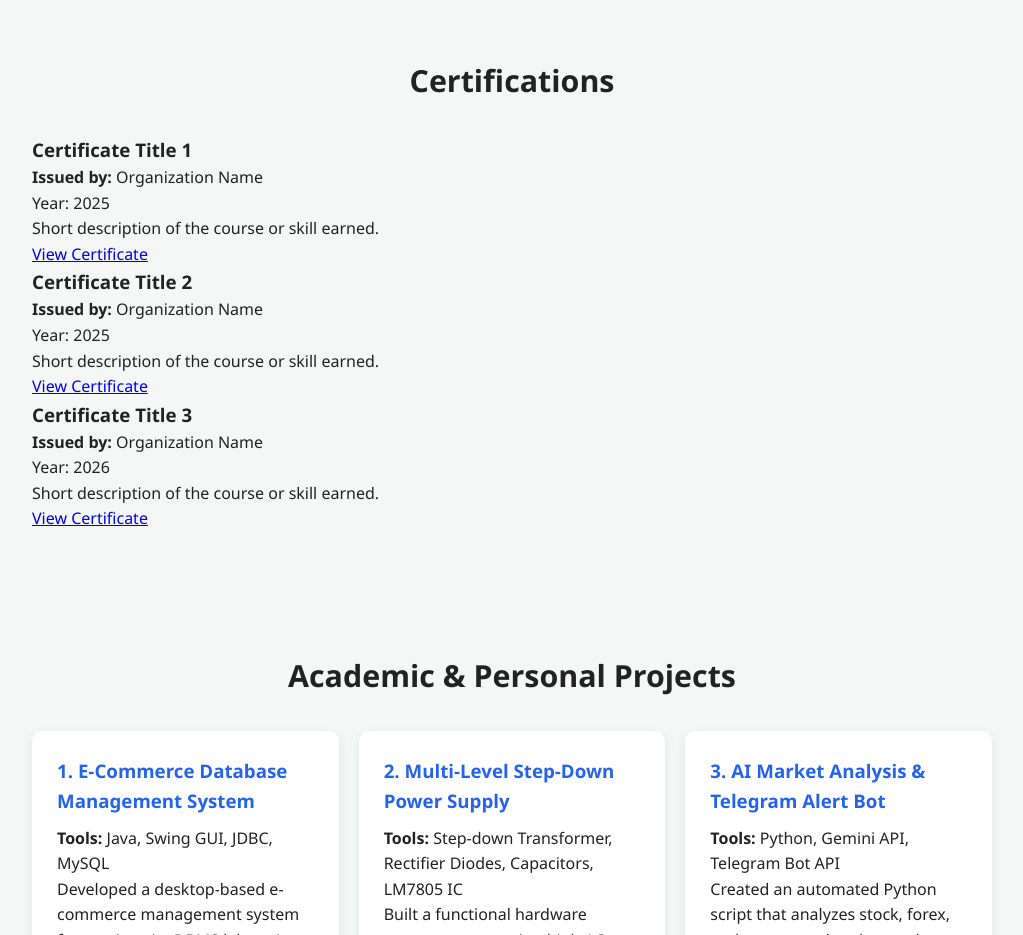
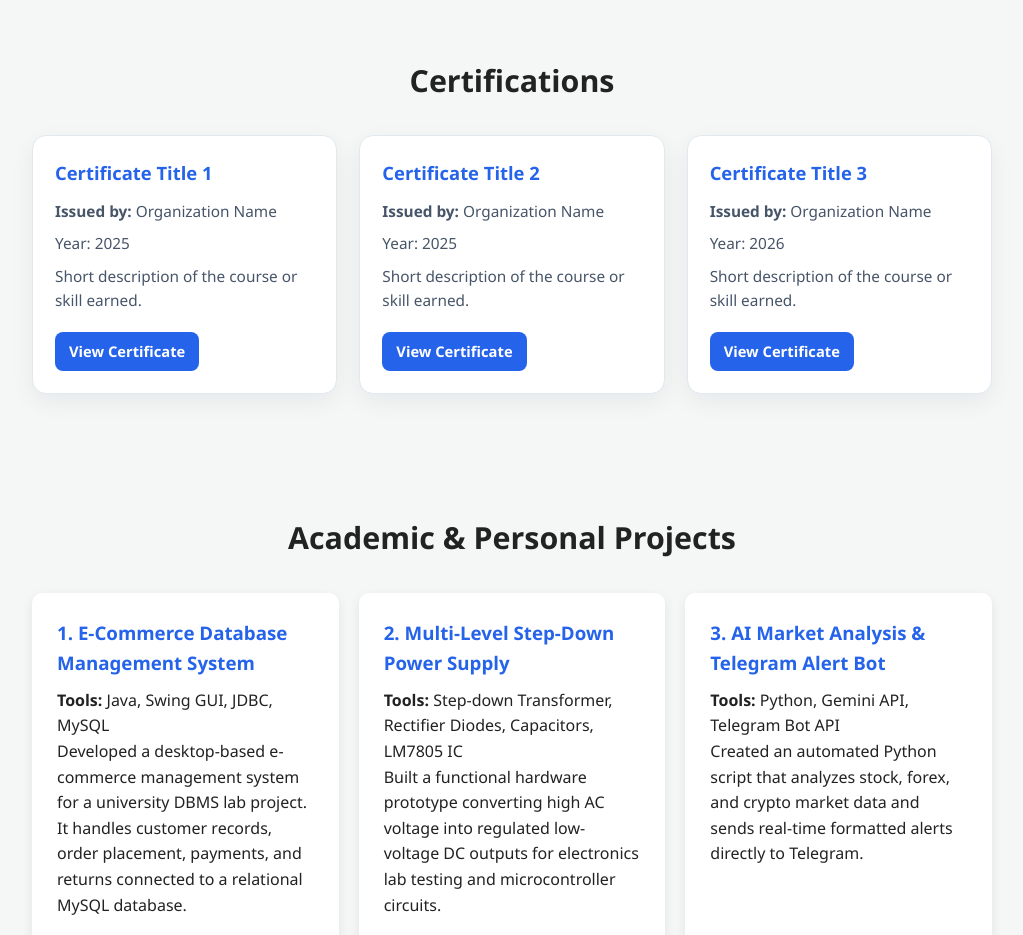
Before and after one commit to solaymankhandakershawon/solaymankhandaker-111224034, a plain HTML site: page index.html in a window 1280 px wide. Shown: the part 2002-2937 px from the top of the page, without its empty margins (128-1151 px from the left). Drawn offline with Linux system fonts and the light colour scheme.

```diff
--- a/style.css
+++ b/style.css
@@ -289,3 +289,49 @@ footer {
 .cert-link:hover {
     opacity: 0.85;
 }
+
+.cert-grid {
+    display: grid;
+    grid-template-columns: repeat(auto-fit, minmax(260px, 1fr));
+    gap: 22px;
+}
+
+.cert-box {
+    background-color: var(--card-bg, #ffffff);
+    border: 1px solid var(--border-color, #e2e8f0);
+    border-radius: 14px;
+    padding: 22px;
+    box-shadow: 0 8px 24px rgba(15, 23, 42, 0.06);
+    display: flex;
+    flex-direction: column;
+    justify-content: space-between;
+    gap: 8px;
+}
+
+.cert-box h3 {
+    color: var(--primary-color, #2563eb);
+    font-size: 1.15rem;
+    margin-bottom: 4px;
+}
+
+.cert-box p {
+    color: var(--muted-text, #475569);
+    font-size: 0.96rem;
+}
+
+.cert-btn {
+    display: inline-block;
+    margin-top: 10px;
+    padding: 8px 14px;
+    border-radius: 8px;
+    background-color: var(--primary-color, #2563eb);
+    color: #ffffff;
+    text-decoration: none;
+    font-weight: 600;
+    font-size: 0.92rem;
+    width: fit-content;
+}
+
+.cert-btn:hover {
+    background-color: var(--primary-hover, #1d4ed8);
+}
```
